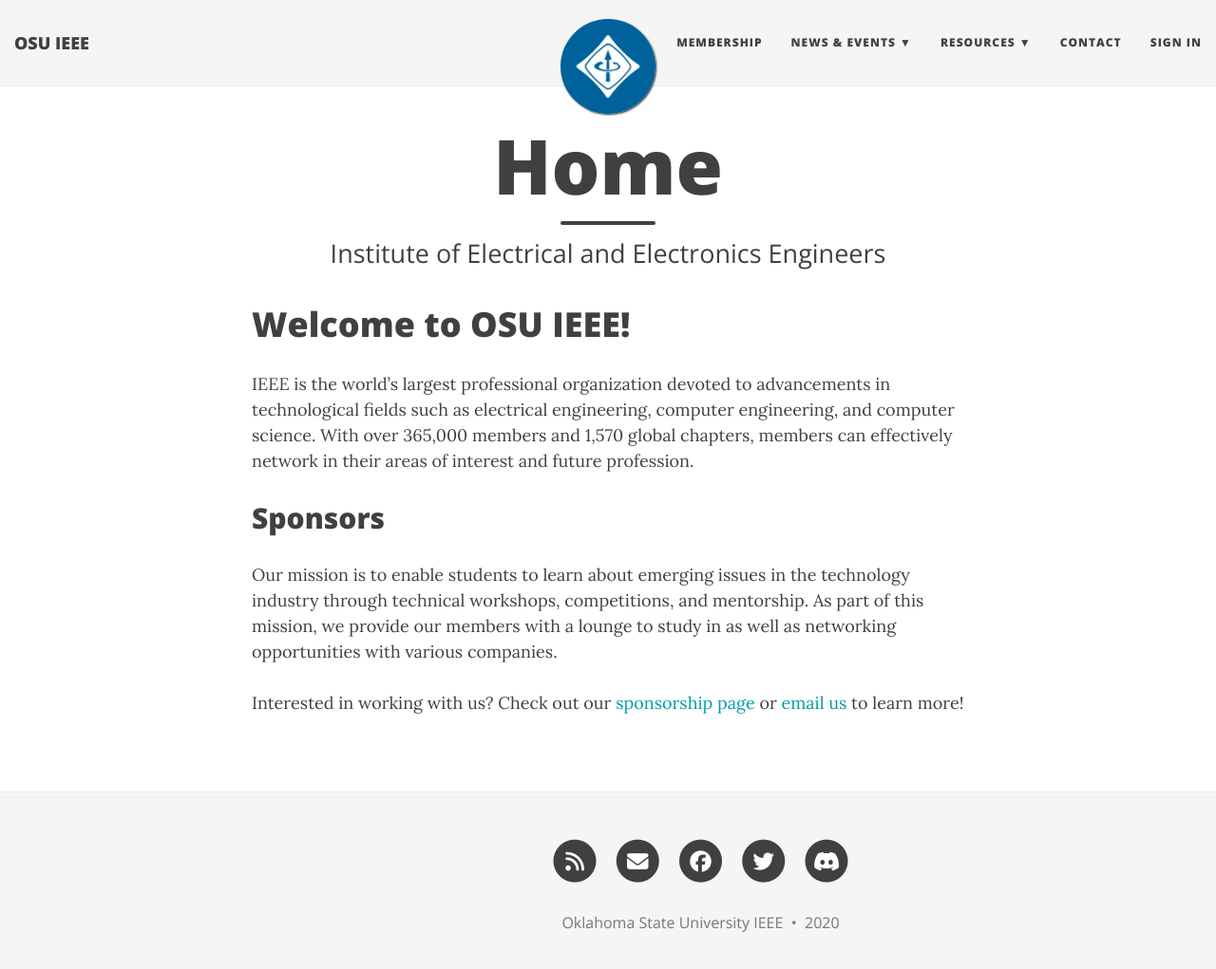
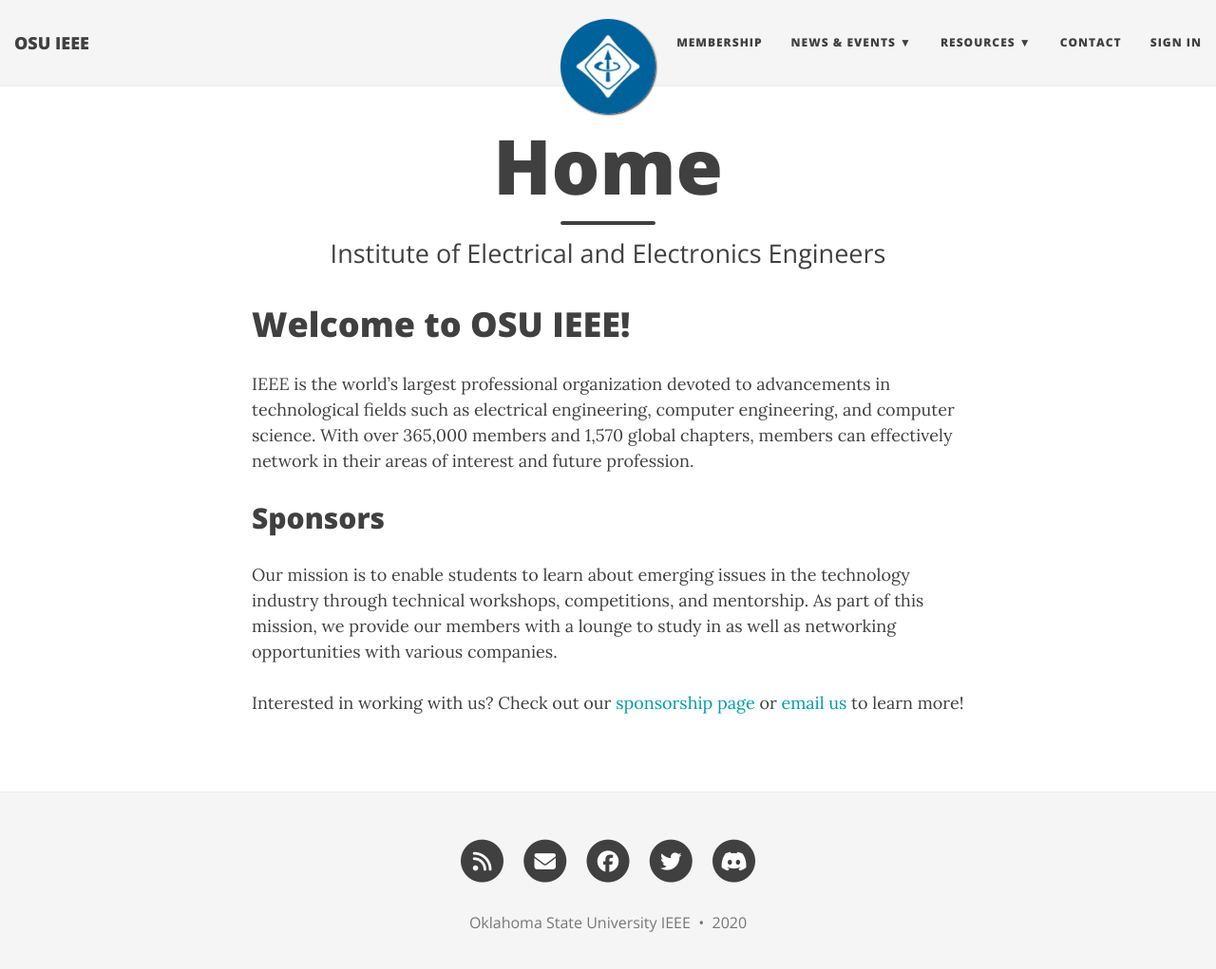
Before and after one commit to Oklahoma-State-IEEE/Oklahoma-State-IEEE.github.io, a Jekyll site: the page built from index.html, in a window 1280 px wide and 1034 px high. Shown: the top 1021 px of the window at 95% size. Built offline with Jekyll 4.4.1, drawn with Linux system fonts in a browser that asks for light colours; nearby versions of some CDN libraries; comment, search, counter and statistics services are not loaded.

Commit message:
Update footer

```diff
--- a/_includes/footer-scripts.html
+++ b/_includes/footer-scripts.html
@@ -124,7 +124,7 @@
   // Initialize Firebase
   var firebaseConfig = {
     apiKey: "AIzaSyAiDbb6jfPKWRTLd2ngGN8Cv1w3fm3VocM",
-    authDomain: "osuieee-1e348.firebaseapp.com",
+    authDomain: "okstateieee.org",
     databaseURL: "https://osuieee-1e348.firebaseio.com",
     projectId: "osuieee-1e348",
     storageBucket: "osuieee-1e348.appspot.com",
--- a/_includes/footer.html
+++ b/_includes/footer.html
@@ -1,7 +1,7 @@
 <footer>
   <div class="container beautiful-jekyll-footer">
     <div class="row">
-      <div class="col-lg-8 col-lg-offset-2 col-md-10 col-md-offset-1">
+      <div class="col-lg-8 col-md-10">
         <ul class="list-inline text-center footer-links">
           {%- for link in site.social-network-links -%}
             {%- assign curkey = link[0] -%}
```
